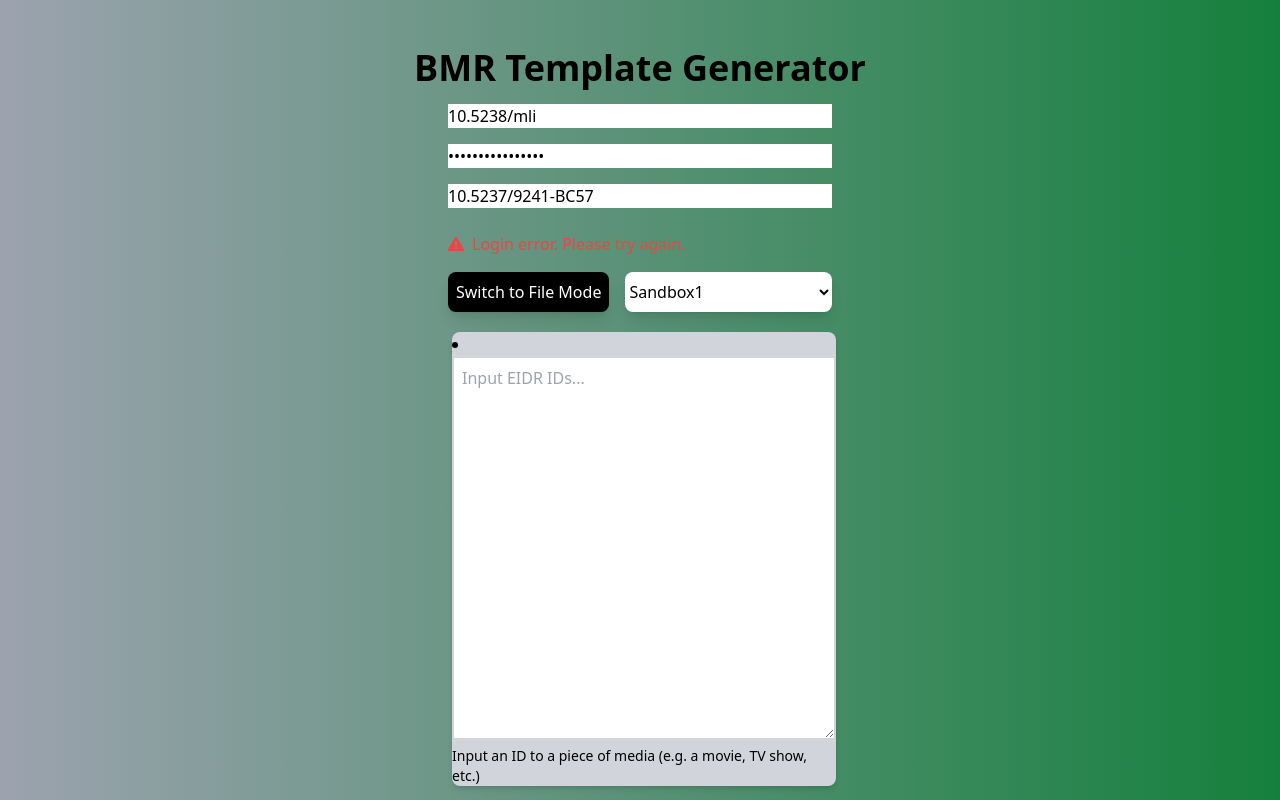
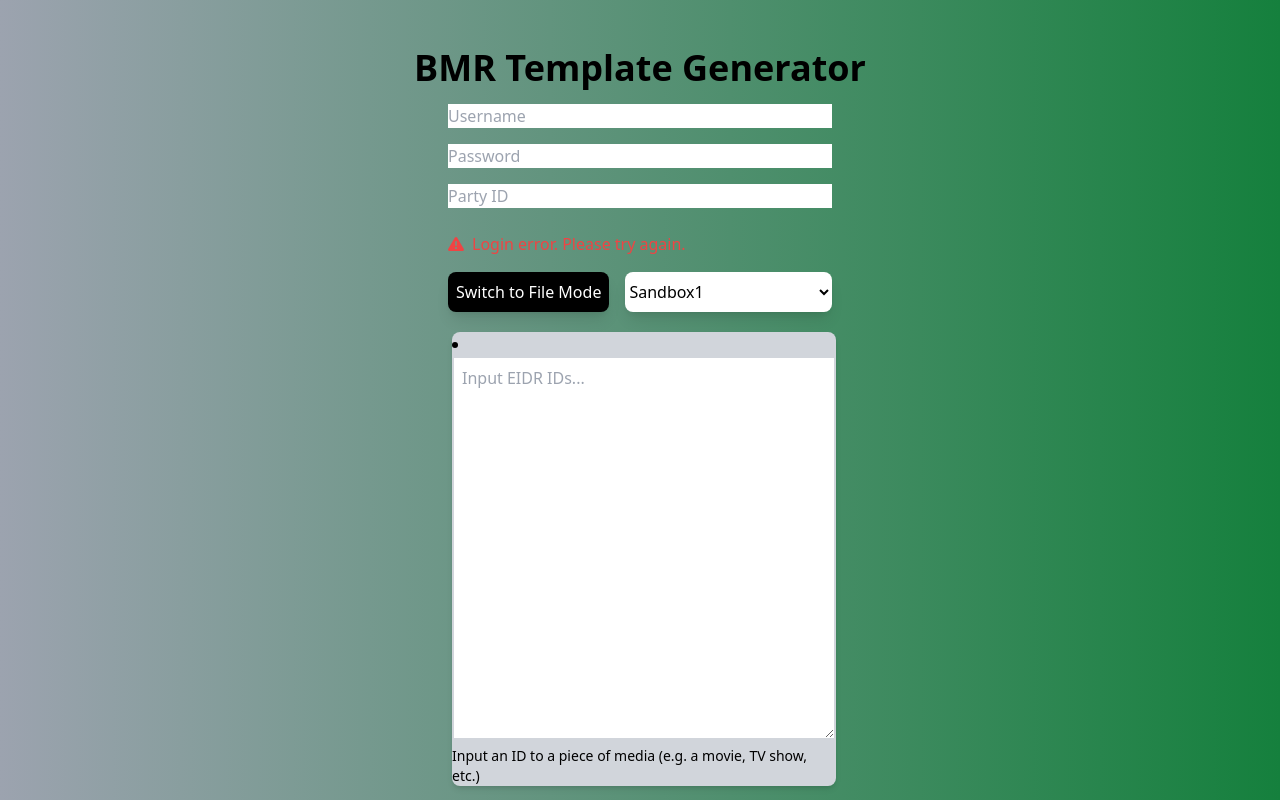
Before and after one commit to EIDR-ID/generatebmr, a React (Create React App) app in the folder client/: page / in a window 1280 px wide. Shown: the top 800 px of the page. Built offline with nearby package versions, Linux system fonts and the light colour scheme; no server answers.

Commit message:
Removed placeholder for login

```diff
--- a/client/src/App.jsx
+++ b/client/src/App.jsx
@@ -39,14 +39,12 @@ const App = () => {
 	const [loading, setLoading] = useState(false);
 	const [isForm, setIsForm] = useState(true);
 	const [dataConfig, setDataConfig] = useState({ sections: [] });
-	const [modBase, setModBase] = useState(null);
-	const [error, setError] = useState(null);
 	const [selectedOption, setSelectedOption] = useState("sandbox1");
 	const [loginError, setLoginError] = useState("");
 	const [loginInfo, setLoginInfo] = useState({
-		username: "10.5238/mli",
-		password: "ygw9F8hOxlJCPvBK",
-		partyID: "10.5237/9241-BC57",
+		username: "",
+		password: "",
+		partyID: "",
 	});
 	useEffect(() => {
 		const getUser = async () => {
```
